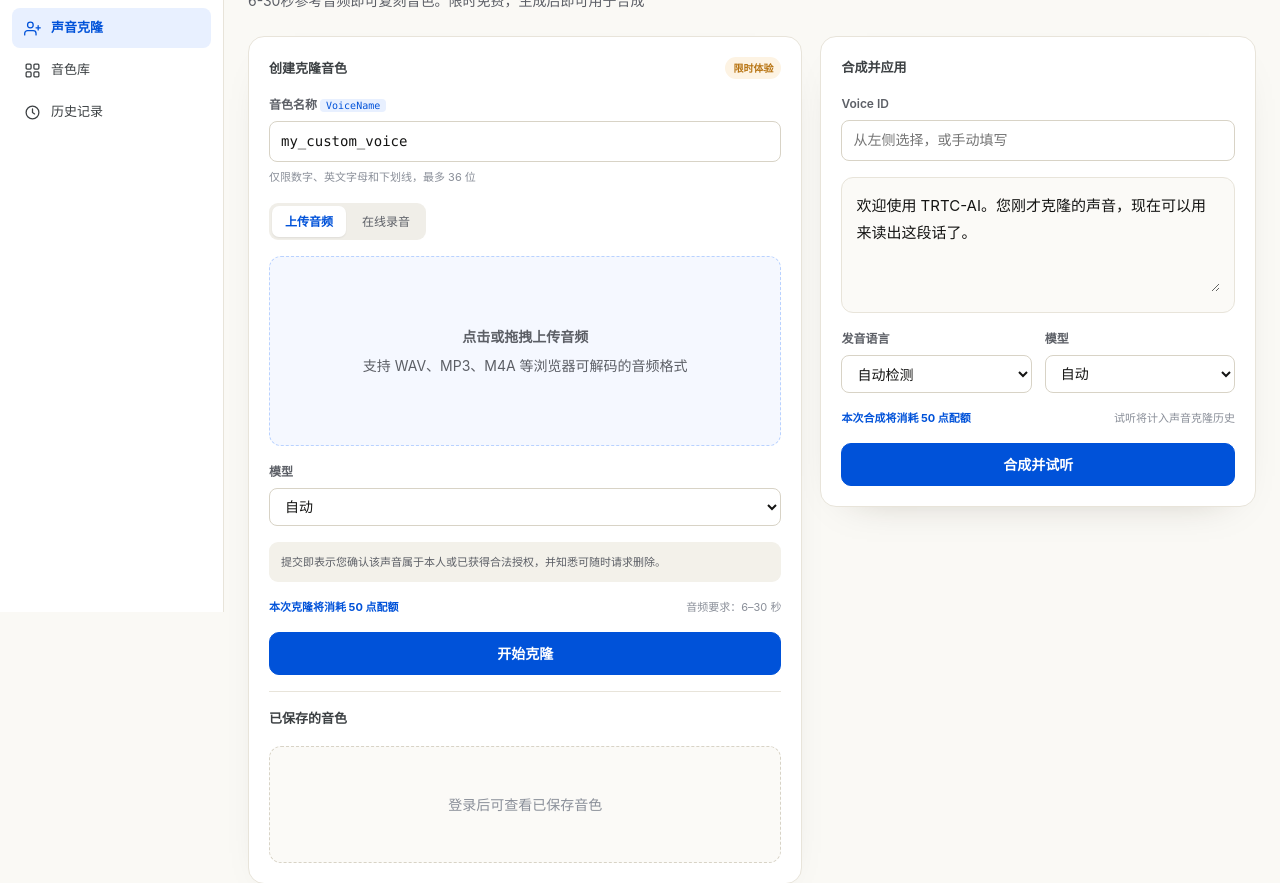
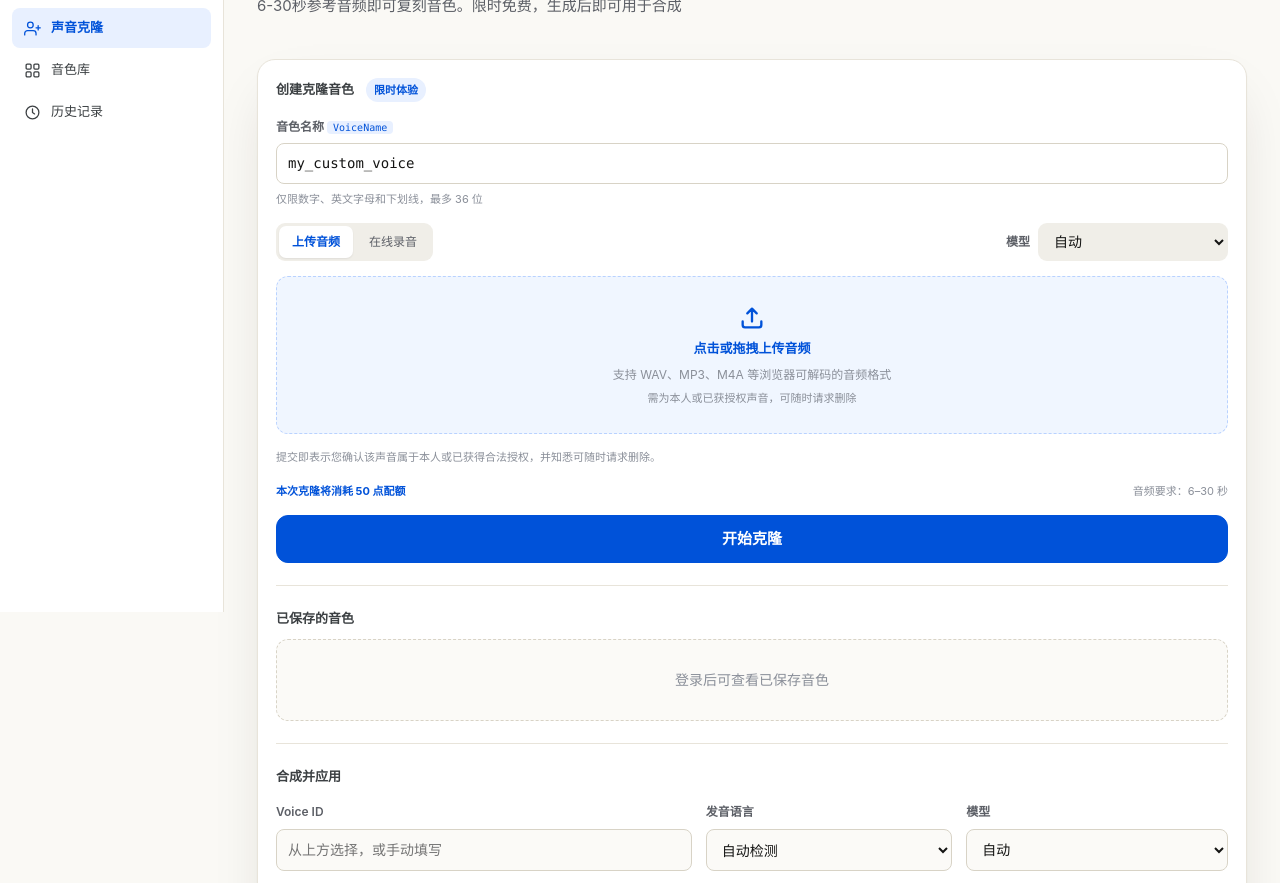
Before and after one commit to EvannZhongg/FlowTTS-WebDemo, a plain HTML site: page app/voice-clone.html in a window 1280 px wide. Shown: the part 188-1071 px from the top of the page. Drawn offline with nearby package versions, Linux system fonts and the light colour scheme.

Commit message:
update: clone ui

```diff
--- a/app/assets/i18n.js
+++ b/app/assets/i18n.js
@@ -159,6 +159,7 @@
     '在线录音': 'Record online',
     '点击或拖拽上传音频': 'Click or drag audio here',
     '支持 WAV、MP3、M4A 等浏览器可解码的音频格式': 'Supports WAV, MP3, M4A, and other browser-decodable audio formats',
+    '需为本人或已获授权声音，可随时请求删除': 'Use your own or an authorized voice; deletion can be requested at any time',
     '开始或停止录音': 'Start or stop recording',
     '点击开始录音': 'Click to start recording',
     '录音中，再次点击停止': 'Recording—click again to stop',
@@ -174,6 +175,7 @@
     '正在加载...': 'Loading...',
     '合成并应用': 'Synthesize and apply',
     '从左侧选择，或手动填写': 'Select on the left or enter manually',
+    '从上方选择，或手动填写': 'Select above or enter manually',
     '欢迎使用 TRTC-AI。您刚才克隆的声音，现在可以用来读出这段话了。': 'Welcome to TRTC-AI. The voice you just cloned can now read this message aloud.',
     '发音语言': 'Spoken language',
     '本次合成将消耗 50 点配额': 'This synthesis will cost 50 quota points',
--- a/app/assets/tts-studio.css
+++ b/app/assets/tts-studio.css
@@ -262,32 +262,68 @@ input[type=range] { width: 100%; accent-color: var(--blue); }
 .stream-row b { color: #f5f4f0; font-weight: 550; }
 .stream-row b.good { color: #00c896; }
 
-.clone-grid { display: grid; grid-template-columns: minmax(0, 1.12fr) minmax(300px, .88fr); gap: 18px; align-items: start; }
 .panel { display: flex; flex-direction: column; gap: 16px; padding: 20px; background: var(--card); border: 1px solid var(--line); border-radius: 16px; box-shadow: 0 16px 42px -32px rgba(40,30,10,.35); }
-.clone-source-panels { position: relative; height: 190px; }
+.clone-page-shell { width: min(990px, calc(100% - 48px)); }
+.clone-page-heading { margin-bottom: 40px; }
+.clone-page-heading .page-kicker { margin-bottom: 12px; }
+.clone-page-heading h1 { margin: 0; font-size: clamp(30px, 4vw, 34px); }
+.clone-page-heading p { max-width: 640px; margin-top: 10px; font-size: 15px; line-height: 1.75; }
+.clone-studio { border-radius: 18px; box-shadow: 0 1px 2px rgba(20,20,19,.04), 0 24px 56px -20px rgba(40,30,10,.18); }
+.clone-studio-body { gap: 22px; padding: 18px; }
+.clone-section { display: flex; flex-direction: column; gap: 15px; }
+.clone-section-head { justify-content: flex-start; }
+.clone-free-badge { display: inline-flex; align-items: center; width: max-content; padding: 3px 8px; color: var(--blue); background: var(--blue-light); border-radius: 999px; font-size: 11px; font-weight: 600; white-space: nowrap; }
+.clone-source-toolbar { display: flex; align-items: center; justify-content: space-between; gap: 12px; }
+.clone-source-toolbar .sub-tabs { flex: none; }
+.clone-model-field { min-width: 0; display: flex; align-items: center; gap: 8px; }
+.clone-model-field label { flex: none; color: var(--ink-3); font-size: 12px; font-weight: 600; }
+.clone-model-field .select { width: 190px; height: 38px; min-height: 38px; padding-block: 0; background: #f0eee8; border-color: transparent; border-radius: 9px; line-height: 36px; }
+.clone-model-field .select:focus { border-color: var(--blue-border); background: var(--card); }
+.clone-source-panels { position: relative; height: 158px; }
 .clone-source-panels .sub-tab-content { position: absolute; inset: 0; visibility: hidden; opacity: 0; pointer-events: none; transition: opacity .15s; }
 .clone-source-panels .sub-tab-content.active { visibility: visible; opacity: 1; pointer-events: auto; }
-.dropzone { height: 190px; display: flex; flex-direction: column; align-items: center; justify-content: center; gap: 6px; padding: 24px; text-align: center; border: 1.5px dashed var(--blue-border); border-radius: 12px; background: #f5f8ff; color: var(--ink-3); }
+.dropzone { height: 158px; display: flex; flex-direction: column; align-items: center; justify-content: center; gap: 6px; padding: 20px; text-align: center; border: 1.5px dashed var(--blue-border); border-radius: 12px; background: #f0f6ff; color: var(--ink-4); cursor: pointer; transition: background .15s, border-color .15s; }
+.dropzone:hover { background: #e4efff; }
 .dropzone.dragging, .dropzone.has-file { border-color: var(--blue); background: var(--blue-light); }
+.dropzone-icon { color: var(--blue); }
+.dropzone strong { color: var(--blue); font-size: 13px; font-weight: 650; }
+.dropzone > span { font-size: 12px; line-height: 1.5; }
+.dropzone .dropzone-note { font-size: 11px; }
 .dropzone input { display: none; }
-.consent-note { padding: 11px 12px; color: var(--ink-3); background: var(--bg-muted); border-radius: 9px; font-size: 11px; }
-.record-box { height: 190px; display: flex; flex-direction: column; justify-content: space-between; gap: 10px; padding: 18px 20px; border: 1px solid var(--line); border-radius: 12px; background: #fbfaf7; }
+.consent-note { color: var(--ink-4); font-size: 11px; line-height: 1.6; }
+.record-box { height: 158px; display: flex; flex-direction: column; justify-content: space-between; gap: 8px; padding: 14px 20px; border: 1px solid var(--line); border-radius: 12px; background: #fbfaf7; }
 .record-main { display: flex; align-items: center; justify-content: center; gap: 16px; text-align: left; }
-.record-button { width: 68px; height: 68px; border: 0; border-radius: 999px; color: #fff; background: var(--blue); font-size: 25px; }
+.record-button { width: 58px; height: 58px; border: 0; border-radius: 999px; color: #fff; background: var(--blue); font-size: 22px; }
 .record-button.recording { background: var(--red); animation: pulse 1.2s infinite; }
 @keyframes pulse { 50% { box-shadow: 0 0 0 10px rgba(213,73,65,.12); } }
-.record-time { margin: 0 0 3px; font: 20px var(--mono); }
+.record-time { margin: 0 0 2px; font: 18px var(--mono); }
 .record-progress { height: 6px; overflow: hidden; background: #e7e4dc; border-radius: 99px; }
 .record-progress i { display: block; width: 0; height: 100%; background: var(--blue); }
-.record-result { min-height: 34px; display: flex; align-items: center; justify-content: center; gap: 8px; }
+.record-result { min-height: 30px; display: flex; align-items: center; justify-content: center; gap: 8px; }
 .record-result audio { width: min(300px, calc(100% - 96px)); height: 34px; }
 .record-result .small-button:disabled { cursor: not-allowed; opacity: .45; }
+.clone-create-button { min-height: 48px; border-radius: 12px; font-size: 15px; font-weight: 600; }
+.clone-saved-section { gap: 10px; }
+.clone-saved-section .empty-state { padding-block: 28px; }
+.clone-apply-grid { display: grid; grid-template-columns: minmax(0, 1.35fr) minmax(150px, .8fr) minmax(170px, .85fr); align-items: end; gap: 14px; }
+.clone-apply-grid .field { gap: 7px; }
+.clone-apply-grid .field label { min-height: 20px; display: flex; align-items: center; line-height: 20px; }
+.clone-apply-grid .input,
+.clone-apply-grid .select { height: 42px; min-height: 42px; padding-block: 0; border-color: var(--line-strong); background: #fbfaf7; line-height: 40px; }
+.clone-apply-grid .select { padding-right: 34px; }
+.clone-textarea textarea { min-height: 68px; }
+.clone-synth-action { display: flex; justify-content: flex-start; }
+.clone-synth-action .primary-button { min-width: 132px; min-height: 40px; border-radius: 999px; }
+.clone-studio .result-card { max-width: 560px; }
 .voice-list { display: flex; flex-direction: column; gap: 8px; }
 .list-row, .history-row { display: flex; align-items: center; gap: 12px; padding: 11px 12px; border: 1px solid var(--line); border-radius: 10px; background: #fbfaf7; }
 .list-main, .history-main { min-width: 0; flex: 1; }
 .list-name { font-weight: 650; }
 .list-id { color: var(--ink-4); font: 11px/1.5 var(--mono); word-break: break-all; }
 .list-meta { color: var(--ink-4); font-size: 10px; }
+.clone-voice-meta-row { min-width: 0; display: flex; align-items: center; gap: 10px; white-space: nowrap; }
+.clone-voice-meta-row .list-id { min-width: 0; overflow: hidden; text-overflow: ellipsis; white-space: nowrap; word-break: normal; }
+.clone-voice-meta-row .list-meta { flex: none; white-space: nowrap; }
 .row-actions { display: flex; align-items: center; gap: 6px; flex-wrap: wrap; }
 .small-button { min-height: 30px; padding: 5px 10px; color: var(--blue); background: #fff; border: 1px solid var(--line-strong); border-radius: 7px; font-size: 11px; }
 .small-button.danger { color: var(--red); }
@@ -349,12 +385,15 @@ body.dark .quota-badge { color: var(--ink); background: #29283a; }
 body.dark .account-button { color: var(--ink-2); background: var(--card); }
 body.dark .history-clear-button:hover:not(:disabled) { background: rgba(213,73,65,.13); }
 body.dark .history-audio-button { background: var(--card); }
+body.dark .dropzone { background: #17243d; }
+body.dark .dropzone:hover,
+body.dark .dropzone.dragging,
+body.dark .dropzone.has-file { background: var(--blue-light); }
 
 @media (max-width: 1024px) {
   .sidebar { display: none; }
   .app-main, body.side-collapsed .app-main { margin-left: 0; }
   .side-toggle { display: none; }
-  .clone-grid { grid-template-columns: 1fr; }
   .feature-card-grid { grid-template-columns: repeat(2, 1fr); }
 }
 @media (max-width: 760px) {
@@ -369,8 +408,10 @@ body.dark .history-audio-button { background: var(--card); }
   .library-toolbar { align-items: stretch; }
   .library-controls { grid-template-columns: minmax(120px, .8fr) minmax(160px, 1.2fr); width: 100%; }
   .page-shell { width: min(100% - 24px, 1100px); padding-top: 28px; }
+  .clone-page-heading { margin-bottom: 28px; }
+  .clone-page-heading p { font-size: 14px; }
   .console-body, .panel { padding: 14px; }
-  .field-grid, .field-grid.two, .sliders, .metrics { grid-template-columns: 1fr; }
+  .field-grid, .field-grid.two, .sliders, .metrics, .clone-apply-grid { grid-template-columns: 1fr; }
   .home-demo-grid, .clone-steps, .feature-card-grid { grid-template-columns: 1fr; }
   .home-console .console-body, .home-demo-panel { min-height: 0; }
   .home-demo-grid > .textarea-wrap, .home-demo-side { height: auto; }
@@ -382,4 +423,10 @@ body.dark .history-audio-button { background: var(--card); }
   .voice-card { flex-basis: 154px; }
   .list-row, .history-row { align-items: stretch; flex-direction: column; }
   .row-actions { width: 100%; }
+  .clone-source-panels { height: 176px; }
+  .dropzone, .record-box { height: 176px; }
+  .clone-source-toolbar { align-items: stretch; flex-direction: column; }
+  .clone-model-field { width: 100%; }
+  .clone-model-field .select { width: 100%; }
+  .clone-synth-action .primary-button { width: 100%; border-radius: 10px; }
 }
--- a/app/assets/tts-studio.js
+++ b/app/assets/tts-studio.js
@@ -1058,7 +1058,7 @@
       const data = await apiFetch('/api/voice/list', { headers: authHeaders() });
       state.clonedVoices = data.voices || [];
       list.innerHTML = state.clonedVoices.length ? state.clonedVoices.map((voice) => `<div class="list-row">
-        <div class="list-main"><div class="list-name">${escapeHtml(voice.voice_name || t('未命名'))} <span class="status-pill done">${t('可用')}</span></div><div class="list-id">${escapeHtml(voice.voice_id)}</div><div class="list-meta">${voice.created_at ? formatDateTime(voice.created_at) : ''}${voice.audio_duration ? ` · ${Number(voice.audio_duration).toFixed(1)}s` : ''}</div></div>
+        <div class="list-main"><div class="list-name">${escapeHtml(voice.voice_name || t('未命名'))} <span class="status-pill done">${t('可用')}</span></div><div class="clone-voice-meta-row"><div class="list-id">${escapeHtml(voice.voice_id)}</div><div class="list-meta">${voice.created_at ? formatDateTime(voice.created_at) : ''}${voice.audio_duration ? ` · ${Number(voice.audio_duration).toFixed(1)}s` : ''}</div></div></div>
         <div class="row-actions"><button class="small-button use-clone" data-voice-id="${escapeHtml(voice.voice_id)}">${t('使用')}</button><button class="small-button copy-clone" data-voice-id="${escapeHtml(voice.voice_id)}">${t('复制')}</button><button class="small-button danger delete-clone" data-voice-id="${escapeHtml(voice.voice_id)}">${t('删除')}</button></div>
       </div>`).join('') : `<div class="empty-state">${t('暂无克隆音色')}</div>`;
     } catch (error) { list.innerHTML = `<div class="empty-state">${escapeHtml(t(`加载失败：${error.message}`))}</div>`; }
--- a/app/voice-clone.html
+++ b/app/voice-clone.html
@@ -9,16 +9,26 @@
 </head>
 <body data-page="clone">
   <script src="assets/tts-shell.js"></script>
-  <main class="app-main"><div class="page-shell">
-    <header class="page-heading"><div class="page-kicker">VOICE CLONING</div><h1>声音克隆</h1><p>6-30秒参考音频即可复刻音色。限时免费，生成后即可用于合成</p></header>
-    <div class="clone-grid">
-      <section class="panel">
-        <div class="section-head"><span class="section-title">创建克隆音色</span><span class="todo-pill">限时体验</span></div>
+  <main class="app-main"><div class="page-shell clone-page-shell">
+    <header class="page-heading clone-page-heading"><div class="page-kicker">VOICE CLONING</div><h1>声音克隆</h1><p>6-30秒参考音频即可复刻音色。限时免费，生成后即可用于合成</p></header>
+    <div class="console clone-studio">
+      <div class="console-body clone-studio-body">
+        <section class="clone-section">
+          <div class="section-head clone-section-head"><span class="section-title">创建克隆音色</span><span class="clone-free-badge">限时体验</span></div>
           <div class="field"><label for="clone-name">音色名称 <span class="api-tag">VoiceName</span></label><input class="input mono" id="clone-name" maxlength="36" value="my_custom_voice"><span class="field-hint" id="clone-name-hint">仅限数字、英文字母和下划线，最多 36 位</span></div>
+          <div class="clone-source-toolbar">
             <div class="sub-tabs"><button class="sub-tab active" data-clone-tab="upload" type="button">上传音频</button><button class="sub-tab" data-clone-tab="record" type="button">在线录音</button></div>
+            <div class="clone-model-field"><label for="clone-model">模型</label><select class="select mono" id="clone-model"><option value="">自动</option><option value="flow_02_turbo">flow_02_turbo</option><option value="flow_01_ex">flow_01_ex</option></select></div>
+          </div>
           <div class="clone-source-panels">
             <div class="sub-tab-content active" id="clone-upload-tab">
-          <div class="dropzone" id="clone-dropzone"><strong>点击或拖拽上传音频</strong><span id="clone-file-info">支持 WAV、MP3、M4A 等浏览器可解码的音频格式</span><input type="file" id="clone-file" accept="audio/*"></div>
+              <div class="dropzone" id="clone-dropzone">
+                <svg class="dropzone-icon" aria-hidden="true" width="28" height="28" viewBox="0 0 24 24" fill="none"><path d="M12 15V4M12 4L8 8M12 4L16 8" stroke="currentColor" stroke-width="2" stroke-linecap="round" stroke-linejoin="round"/><path d="M4 15V18C4 19.1 4.9 20 6 20H18C19.1 20 20 19.1 20 18V15" stroke="currentColor" stroke-width="2" stroke-linecap="round"/></svg>
+                <strong>点击或拖拽上传音频</strong>
+                <span id="clone-file-info">支持 WAV、MP3、M4A 等浏览器可解码的音频格式</span>
+                <span class="dropzone-note">需为本人或已获授权声音，可随时请求删除</span>
+                <input type="file" id="clone-file" accept="audio/*">
+              </div>
             </div>
             <div class="sub-tab-content" id="clone-record-tab">
               <div class="record-box">
@@ -28,26 +38,37 @@
               </div>
             </div>
           </div>
-        <div class="field"><label for="clone-model">模型</label><select class="select mono" id="clone-model"><option value="">自动</option><option value="flow_02_turbo">flow_02_turbo</option><option value="flow_01_ex">flow_01_ex</option></select></div>
           <div class="consent-note">提交即表示您确认该声音属于本人或已获得合法授权，并知悉可随时请求删除。</div>
           <div class="gen-meta"><span>本次克隆将消耗 50 点配额</span><span>音频要求：6–30 秒</span></div>
-        <button class="primary-button" id="clone-btn" type="button">开始克隆</button>
+          <button class="primary-button clone-create-button" id="clone-btn" type="button">开始克隆</button>
           <div class="loading" id="clone-loading"><span class="spinner"></span><span>正在转换音频并提交克隆...</span></div><div class="message" id="clone-message"></div>
-        <div class="divider"></div><div class="section-head"><div class="section-title">已保存的音色</div></div><div class="voice-list" id="cloned-voice-list"><div class="empty-state">正在加载...</div></div>
         </section>
 
-      <section class="panel">
+        <div class="divider"></div>
+
+        <section class="clone-section clone-saved-section">
+          <div class="section-head clone-section-head"><div class="section-title">已保存的音色</div></div>
+          <div class="voice-list" id="cloned-voice-list"><div class="empty-state">正在加载...</div></div>
+        </section>
+
+        <div class="divider"></div>
+
+        <section class="clone-section">
           <div class="section-title">合成并应用</div>
-        <div class="field"><label for="clone-use-voice-id">Voice ID</label><input class="input mono" id="clone-use-voice-id" placeholder="从左侧选择，或手动填写"></div>
-        <div class="textarea-wrap"><textarea id="clone-text" style="min-height:100px">欢迎使用 TRTC-AI。您刚才克隆的声音，现在可以用来读出这段话了。</textarea></div>
-        <div class="field-grid two"><div class="field"><label for="clone-language">发音语言</label><select class="select" id="clone-language"></select></div><div class="field"><label for="clone-synth-model">模型</label><select class="select mono" id="clone-synth-model"><option value="">自动</option><option value="flow_02_turbo">flow_02_turbo</option><option value="flow_01_ex">flow_01_ex</option></select></div></div>
+          <div class="clone-apply-grid">
+            <div class="field"><label for="clone-use-voice-id">Voice ID</label><input class="input mono" id="clone-use-voice-id" placeholder="从上方选择，或手动填写"></div>
+            <div class="field"><label for="clone-language">发音语言</label><select class="select" id="clone-language"></select></div>
+            <div class="field"><label for="clone-synth-model">模型</label><select class="select mono" id="clone-synth-model"><option value="">自动</option><option value="flow_02_turbo">flow_02_turbo</option><option value="flow_01_ex">flow_01_ex</option></select></div>
+          </div>
           <div class="field hidden" id="clone-emotion-field"><label for="clone-emotion">情感风格</label><select class="select" id="clone-emotion"></select></div>
+          <div class="textarea-wrap clone-textarea"><textarea id="clone-text">欢迎使用 TRTC-AI。您刚才克隆的声音，现在可以用来读出这段话了。</textarea></div>
           <div class="gen-meta"><span>本次合成将消耗 50 点配额</span><span>试听将计入声音克隆历史</span></div>
-        <button class="primary-button" id="clone-synth-btn" type="button">合成并试听</button>
+          <div class="clone-synth-action"><button class="primary-button" id="clone-synth-btn" type="button">合成并试听</button></div>
           <div class="loading" id="clone-synth-loading"><span class="spinner"></span><span>正在合成...</span></div><div class="message" id="clone-synth-message"></div>
           <div class="audio-player result-card" id="clone-player"><audio id="clone-audio" controls></audio><div class="metrics"><div class="metric"><b id="clone-time">-</b><span>处理耗时</span></div><div class="metric"><b id="clone-size">-</b><span>文件大小</span></div></div><button class="secondary-button" id="clone-download" type="button">下载 WAV</button></div>
         </section>
       </div>
+    </div>
   </div></main>
   <script src="assets/tts-studio.js"></script>
 </body></html>
```
Lines whose indentation alone changed are shown as unchanged.
